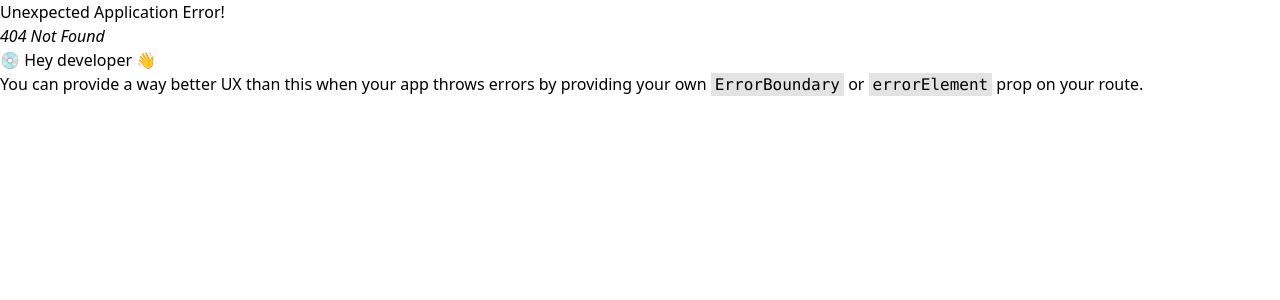
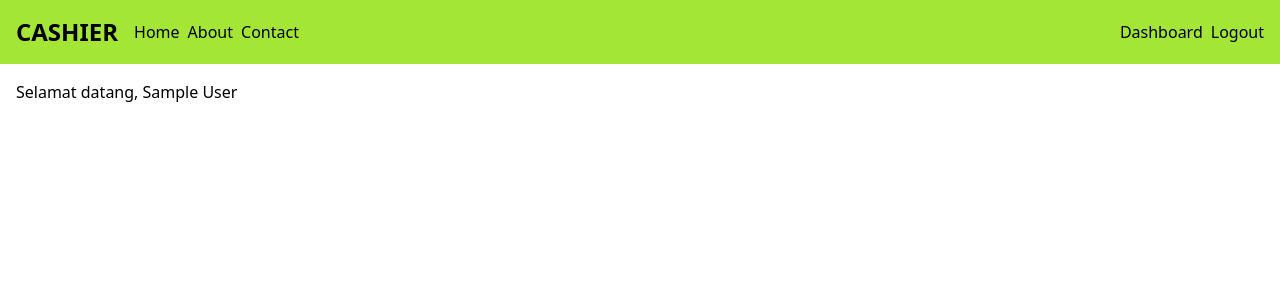
Before and after one commit to IrsyadNafiA/cashier, a React (Vite) app: page /dashboard in a window 1280 px wide. Before the commit this address had no page. Shown: the top 300 px of the page. Built offline with nearby package versions, Linux system fonts and the light colour scheme; sample sign-in values are in the browser's storage.

Commit message:
login done

```diff
--- a/src/App.jsx
+++ b/src/App.jsx
@@ -5,6 +5,7 @@ import Contact from "./pages/Contact";
 import About from "./pages/About";
 import Login from "./pages/Auth";
 import Register from "./pages/Auth/Register";
+import Dashboard from "./pages/Dashboard";
 
 const App = createBrowserRouter([
   {
@@ -34,6 +35,10 @@ const App = createBrowserRouter([
         path: "/about",
         element: <About />,
       },
+      {
+        path: "/dashboard",
+        element: <Dashboard />,
+      },
     ],
   },
 ]);
--- /dev/null
+++ b/src/api/Users.jsx
@@ -0,0 +1,14 @@
+export const users = [
+  {
+    email: "user@example.com",
+    password: "password123",
+    name: "User 1",
+    role: "cashier",
+  },
+  {
+    email: "admin@example.com",
+    password: "adminpass",
+    name: "Irsyad Nafi",
+    role: "admin",
+  },
+];
--- a/src/components/templates/Navbar/index.jsx
+++ b/src/components/templates/Navbar/index.jsx
@@ -1,8 +1,12 @@
 import { Link } from "react-router-dom";
 import List from "./List";
+import { AuthContext } from "../../../pages/Auth/AuthContext";
+import { useContext } from "react";
 
 const Navbar = () => {
   const links = ["home", "about", "contact"];
+
+  const { isLoggedIn, logout } = useContext(AuthContext);
 
   return (
     <nav className="w-full">
@@ -16,10 +20,21 @@ const Navbar = () => {
               <List key={index} href={link} style="hover:text-white" />
             ))}
           </div>
-          <List
-            href={`login`}
-            style="py-2 px-4 border border-black rounded-md hover:text-white hover:border-white"
-          />
+          {isLoggedIn ? (
+            <div className="flex gap-2">
+              <List href="dashboard" style="hover:text-white" />
+              <button onClick={logout} className="hover:text-white">
+                Logout
+              </button>
+            </div>
+          ) : (
+            <>
+              <List
+                href={`login`}
+                style="py-2 px-4 border border-black rounded-md hover:text-white hover:border-white"
+              />
+            </>
+          )}
         </div>
       </ul>
     </nav>
--- a/src/main.jsx
+++ b/src/main.jsx
@@ -4,10 +4,13 @@ import App from "./App.jsx";
 import { onLCP, onINP, onCLS } from "web-vitals";
 import { RouterProvider } from "react-router-dom";
 import "./index.css";
+import { AuthProvider } from "./pages/Auth/AuthContext.jsx";
 
 ReactDOM.createRoot(document.getElementById("root")).render(
   <React.StrictMode>
-    <RouterProvider router={App} />
+    <AuthProvider>
+      <RouterProvider router={App} />
+    </AuthProvider>
   </React.StrictMode>
 );
 
--- /dev/null
+++ b/src/pages/Auth/AuthContext.jsx
@@ -0,0 +1,31 @@
+import { createContext, useState } from "react";
+import { PropTypes } from "prop-types";
+
+export const AuthContext = createContext();
+
+export const AuthProvider = ({ children }) => {
+  const [isLoggedIn, setIsLoggedIn] = useState(() => {
+    const user = localStorage.getItem("user");
+    return user ? true : false;
+  });
+
+  const login = (user) => {
+    localStorage.setItem("user", JSON.stringify(user));
+    setIsLoggedIn(true);
+  };
+
+  const logout = () => {
+    localStorage.removeItem("user");
+    setIsLoggedIn(false);
+  };
+
+  return (
+    <AuthContext.Provider value={{ isLoggedIn, login, logout }}>
+      {children}
+    </AuthContext.Provider>
+  );
+};
+
+AuthProvider.propTypes = {
+  children: PropTypes.node.isRequired,
+};
--- a/src/pages/Auth/index.jsx
+++ b/src/pages/Auth/index.jsx
@@ -1,15 +1,36 @@
 import { useForm } from "react-hook-form";
-import { Link } from "react-router-dom";
+import { Link, useNavigate } from "react-router-dom";
+import { users } from "../../api/Users";
+import { AuthContext } from "./AuthContext";
+import { useContext, useEffect } from "react";
 
 const Login = () => {
+  const navigate = useNavigate();
+  const { login, isLoggedIn } = useContext(AuthContext);
+
+  useEffect(() => {
+    if (isLoggedIn) {
+      navigate("/dashboard");
+    }
+  }, [isLoggedIn, navigate]);
+
   const {
     register,
     handleSubmit,
     formState: { errors },
   } = useForm();
+  const onSubmit = (data) => {
+    // reset(console.log(data));
+    const user = users.find(
+      (user) => user.email === data.email && user.password === data.password
+    );
 
-  const onSubmit = (data) => {
-    console.log(data);
+    if (user) {
+      login(user);
+      navigate("/dashboard");
+    } else {
+      alert("Email atau password salah");
+    }
   };
 
   return (
@@ -40,28 +61,14 @@ const Login = () => {
             name="password"
             {...register("password", {
               required: "Password is required",
-              validate: {
-                checkLength: (value) => value.length >= 8,
-                matchPattern: (value) =>
-                  /(?=.*\d)(?=.*[a-z])(?=.*[A-Z])(?!.*\s)(?=.*[!@#$*])/.test(
-                    value
-                  ),
+              minLength: {
+                value: 6,
+                message: "Password should be at-least 6 characters.",
               },
             })}
           />
-          {errors.password?.type === "required" && (
-            <p className="text-red-500">Password is required.</p>
-          )}
-          {errors.password?.type === "checkLength" && (
-            <p className="text-red-500">
-              Password should be at-least 8 characters.
-            </p>
-          )}
-          {errors.password?.type === "matchPattern" && (
-            <p className="text-red-500">
-              Password should contain at least one uppercase letter, lowercase
-              letter, digit, and special symbol.
-            </p>
+          {errors.password && (
+            <p className="errorMsg">{errors.password.message}</p>
           )}
         </div>
         <div className="form-control">
--- /dev/null
+++ b/src/pages/Dashboard/index.jsx
@@ -0,0 +1,36 @@
+import { useState, useEffect, useContext } from "react";
+import { useNavigate } from "react-router-dom";
+import { AuthContext } from "../Auth/AuthContext";
+
+const Dashboard = () => {
+  const [user, setUser] = useState(null);
+  const navigate = useNavigate();
+  const { isLoggedIn } = useContext(AuthContext);
+
+  useEffect(() => {
+    if (isLoggedIn) {
+      const userData = localStorage.getItem("user");
+      if (userData) {
+        setUser(JSON.parse(userData));
+      }
+    } else {
+      navigate("/login");
+    }
+  }, [isLoggedIn, navigate]);
+
+  if (!isLoggedIn) {
+    return <div>Loading...</div>;
+  }
+
+  if (!user) {
+    return <div>Loading user data...</div>;
+  }
+
+  return (
+    <div>
+      <p>Selamat datang, {user.name}</p>
+    </div>
+  );
+};
+
+export default Dashboard;
```
